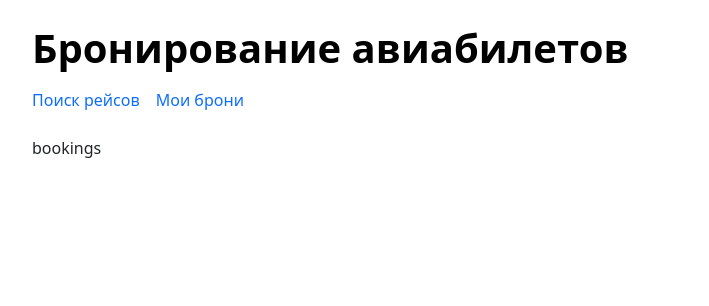
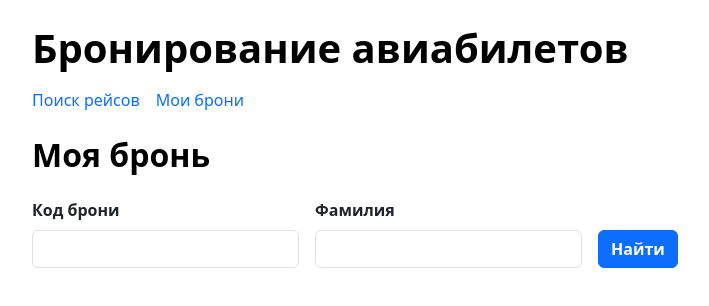
Before and after one commit to entorus/middle-frontend-project-390, a React (Vite) app in the folder code/: page /my-bookings in a window 1280 px wide. Shown: the top 306 px of the page, without its empty margins (50-759 px from the left). Built offline with nearby package versions, Linux system fonts and the light colour scheme.

Commit message:
add booking form and query

```diff
--- a/code/src/pages/BookingPage.tsx
+++ b/code/src/pages/BookingPage.tsx
@@ -157,7 +157,6 @@ export default function BookingPage() {
     }
 
     const result: BookingData = await response.json()
-    console.log('Успех:', result)
 
     return result
   }
--- a/code/src/pages/BookingsPage.tsx
+++ b/code/src/pages/BookingsPage.tsx
@@ -1,3 +1,109 @@
+import { useState } from 'react'
+import { Badge, Button, Card, Col, Row } from 'react-bootstrap'
+import { ErrorMessage, Field, Form, Formik } from 'formik'
+import * as yup from 'yup'
+import { type BookingData } from './BookingPage'
+
+interface BookingSearchValues {
+  code: string;
+  lastName: string;
+}
+
 export default function BookingsPage() {
-  return (<div>bookings</div>)
+  const [foundBooking, setFoundBooking] = useState<BookingData | null>(null)
+  const initialValues: BookingSearchValues = {
+    code: '',
+    lastName: ''
+  }
+  const bookingSearchSchema = yup.object().shape({
+    code: yup.string().required('Обязательное поле'),
+    lastName: yup.string().required('Обязательное поле'),
+  })
+
+  const searchBooking = async ({ code, lastName }: BookingSearchValues) => {
+    const response = await fetch(`http://127.0.0.1:8080/api/bookings/${code}?lastName=${lastName}`, {
+      method: 'GET'
+    })
+
+    const result = await response.json()
+
+    setFoundBooking(result)
+  }
+  return (<div>
+    <h2 className="h2 mb-4 fw-bold text-black">Моя бронь</h2>
+    <Formik<BookingSearchValues>
+      initialValues={initialValues}
+      onSubmit={searchBooking}
+      validationSchema={bookingSearchSchema}
+    >
+      {({ touched, errors, isSubmitting }) => (
+        <Form data-testid="booking-form">
+          <Row className="g-3 mb-4 align-items-start">
+            <Col xs={12} md={6} lg={3}>
+              <div>
+                <label className="form-label fw-semibold" htmlFor="code">Код брони</label>
+                <Field
+                  id="code"
+                  name="code"
+                  className={`form-control ${
+                    errors['code'] && touched['code'] ? 'is-invalid' : ''
+                  }`}
+                />
+                <ErrorMessage
+                  component="div"
+                  name="code"
+                  className="invalid-feedback"
+                />
+              </div>
+            </Col>
+
+            <Col xs={12} md={6} lg={3}>
+              <div>
+                <label className="form-label fw-semibold" htmlFor="lastName">Фамилия</label>
+                <Field
+                  id="lastName"
+                  name="lastName"
+                  className={`form-control ${
+                    errors['lastName'] && touched['lastName'] ? 'is-invalid' : ''
+                  }`}
+                />
+                <ErrorMessage
+                  component="div"
+                  name="lastName"
+                  className="invalid-feedback"
+                />
+              </div>
+            </Col>
+            <Col xs={12} md={6} lg={3}>
+              <div className="form-label fw-semibold invisible d-none d-lg-block" aria-hidden="true">
+                Найти
+              </div>
+              <Button
+                type="submit"
+                data-testid="booking-submit"
+                variant="primary"
+                className="fw-semibold"
+                disabled={isSubmitting}
+              >
+                Найти
+              </Button>
+            </Col>
+          </Row>
+        </Form>
+      )}
+    </Formik>
+    {foundBooking && (
+      <Card data-testid="flight-result-item">
+        <Card.Body className="p-3">
+          <p><b>{foundBooking.code}</b> <Badge pill bg="success">{foundBooking.status}</Badge></p>
+          <p>{foundBooking.flight.airline.name} · {foundBooking.flight.flightNumber}: {foundBooking.flight.origin.name} → {foundBooking.flight.destination.name}</p>
+          <p>Пассажиры: {foundBooking.passengers.map((pass) => {
+            return `${pass.firstName} ${pass.lastName}${foundBooking.passengers.length > 1 ? ',' : ''}`
+          })}</p>
+          <p>Итого: {foundBooking.totalPrice.amount} ₽</p>
+          <Button className="w-100" variant='danger'>Отменить бронирование</Button>
+        </Card.Body>
+      </Card>
+    )}
+  </div>)
 }
```
